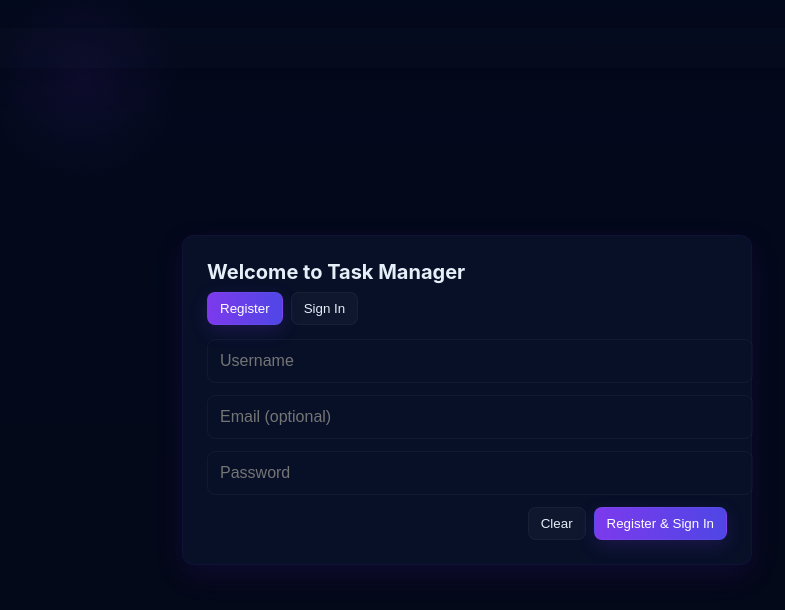
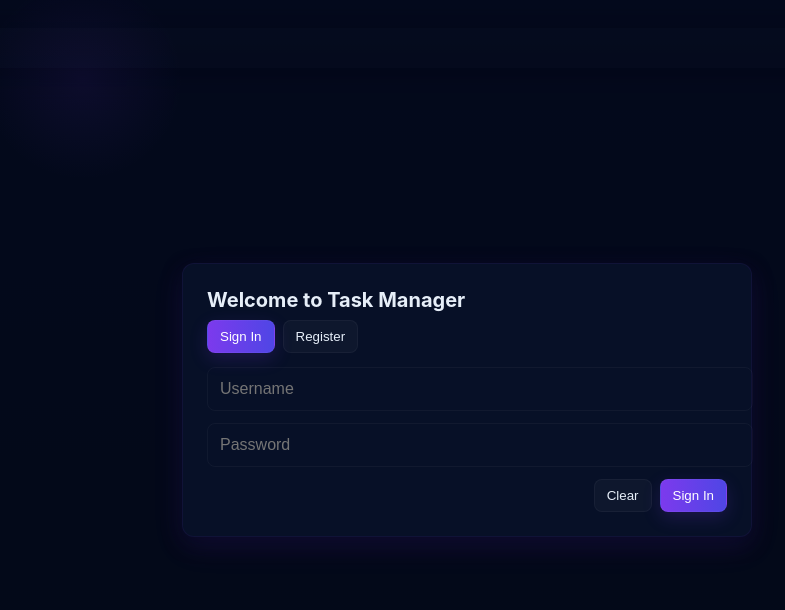
Before and after one commit to Mohammed3567/TaskManager, a React (Vite) app in the folder frontend/: page / in a window 1280 px wide. Shown: the top 610 px of the page, without its empty margins (173-958 px from the left). Built offline with nearby package versions, Linux system fonts and the light colour scheme; no server answers.

Commit message:
Enhanced the sign-in portal

```diff
--- a/frontend/src/App.tsx
+++ b/frontend/src/App.tsx
@@ -247,7 +247,7 @@ export default function App() {
   }
 
   function AuthPage({ onAuth }: any) {
-    const [mode, setMode] = useState<'login'|'register'>('register')
+    const [mode, setMode] = useState<'login'|'register'>('login')
     const [username, setUsername] = useState('')
     const [password, setPassword] = useState('')
     const [email, setEmail] = useState('')
@@ -282,8 +282,8 @@ export default function App() {
         <div className="auth-card" role="dialog" aria-modal="true">
           <h2 style={{marginTop:0}}>Welcome to Task Manager</h2>
           <div style={{display:'flex', gap:8, marginBottom:14}}>
+            <button className={`btn ${mode==='login' ? 'primary' : ''}`} onClick={()=>setMode('login')}>Sign In</button>
             <button className={`btn ${mode==='register' ? 'primary' : ''}`} onClick={()=>setMode('register')}>Register</button>
-            <button className={`btn ${mode==='login' ? 'primary' : ''}`} onClick={()=>setMode('login')}>Sign In</button>
           </div>
           <form onSubmit={mode==='register' ? doRegister : doLoginLocal}>
             <input className="login-input" placeholder="Username" value={username} onChange={e=>setUsername(e.target.value)} />
@@ -291,7 +291,7 @@ export default function App() {
             <input className="login-input" placeholder="Password" type="password" value={password} onChange={e=>setPassword(e.target.value)} />
             <div style={{display:'flex', justifyContent:'flex-end', gap:8, marginTop:12}}>
               <button className="btn" type="button" onClick={()=>{ setUsername(''); setPassword(''); setEmail('') }}>Clear</button>
-              <button className="btn primary" type="submit">{loadingAuth? 'Please wait...' : (mode==='register' ? 'Register & Sign In' : 'Sign In')}</button>
+              <button className="btn primary" type="submit">{loadingAuth? 'Please wait...' : (mode==='register' ? 'Register' : 'Sign In')}</button>
             </div>
           </form>
         </div>
```
